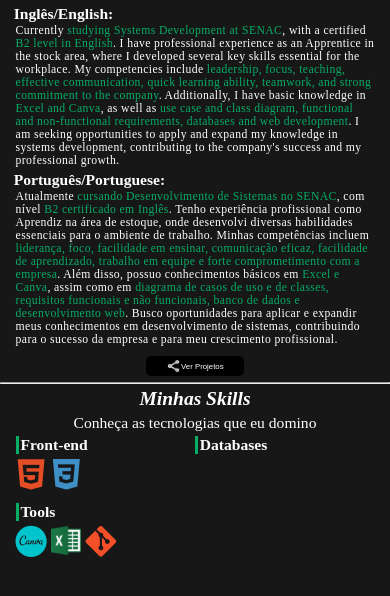
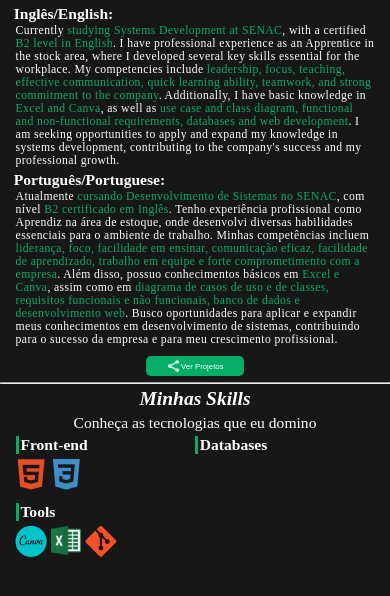
Before and after one commit to vinifell/vinifell.github.io, a plain HTML site: page index.html in a window 390 px wide. In both pictures the pointer is over the button "Ver Projetos". Shown: the part 588-1184 px from the top of the page. Drawn offline with nearby package versions, Linux system fonts and the light colour scheme.

Commit message:
Meu-Portifolio

```diff
--- a/style.css
+++ b/style.css
@@ -293,6 +293,7 @@
     }
 
     #Ver-Projetos:hover{
+        background-color: var(--verde);
     }
 
     #Skills{
```
